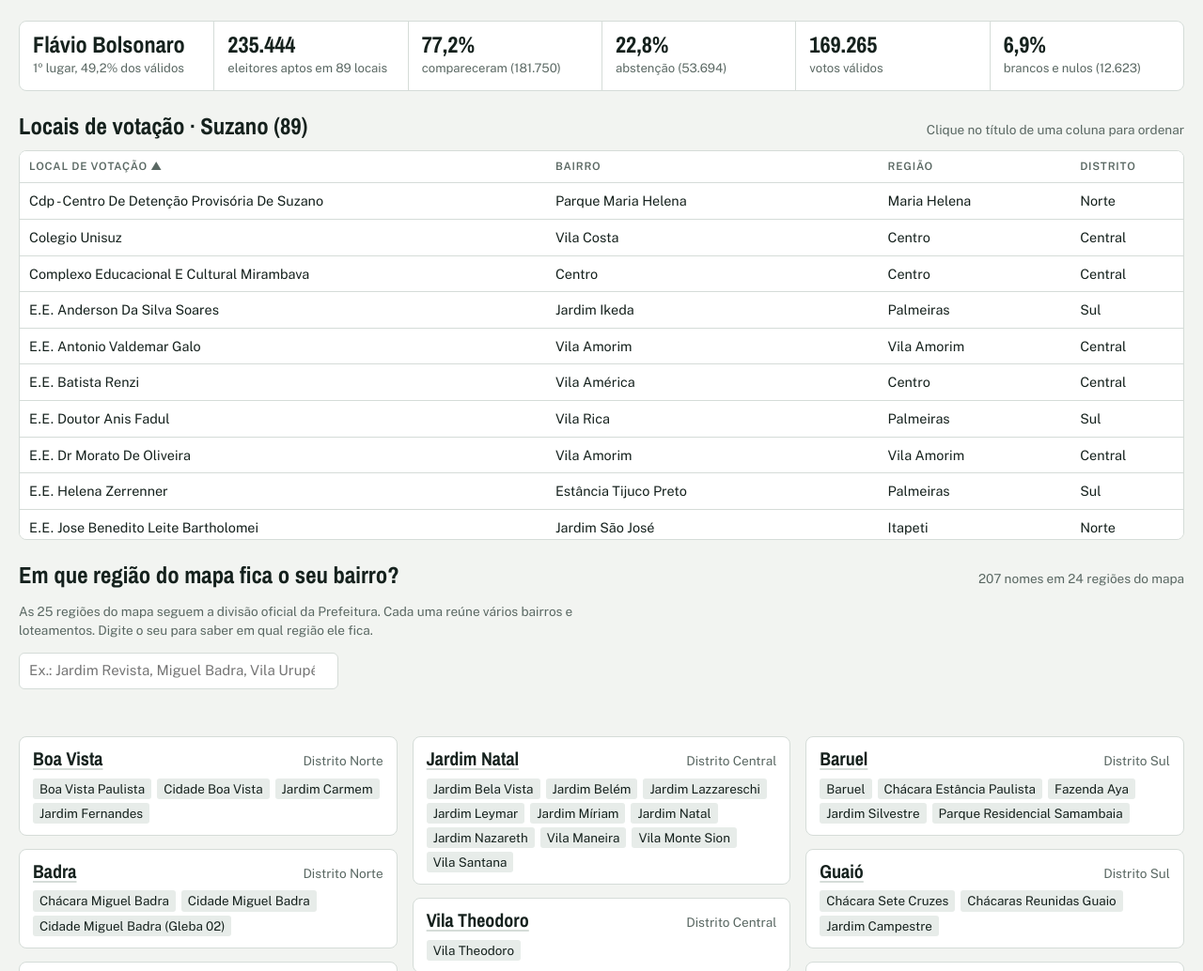
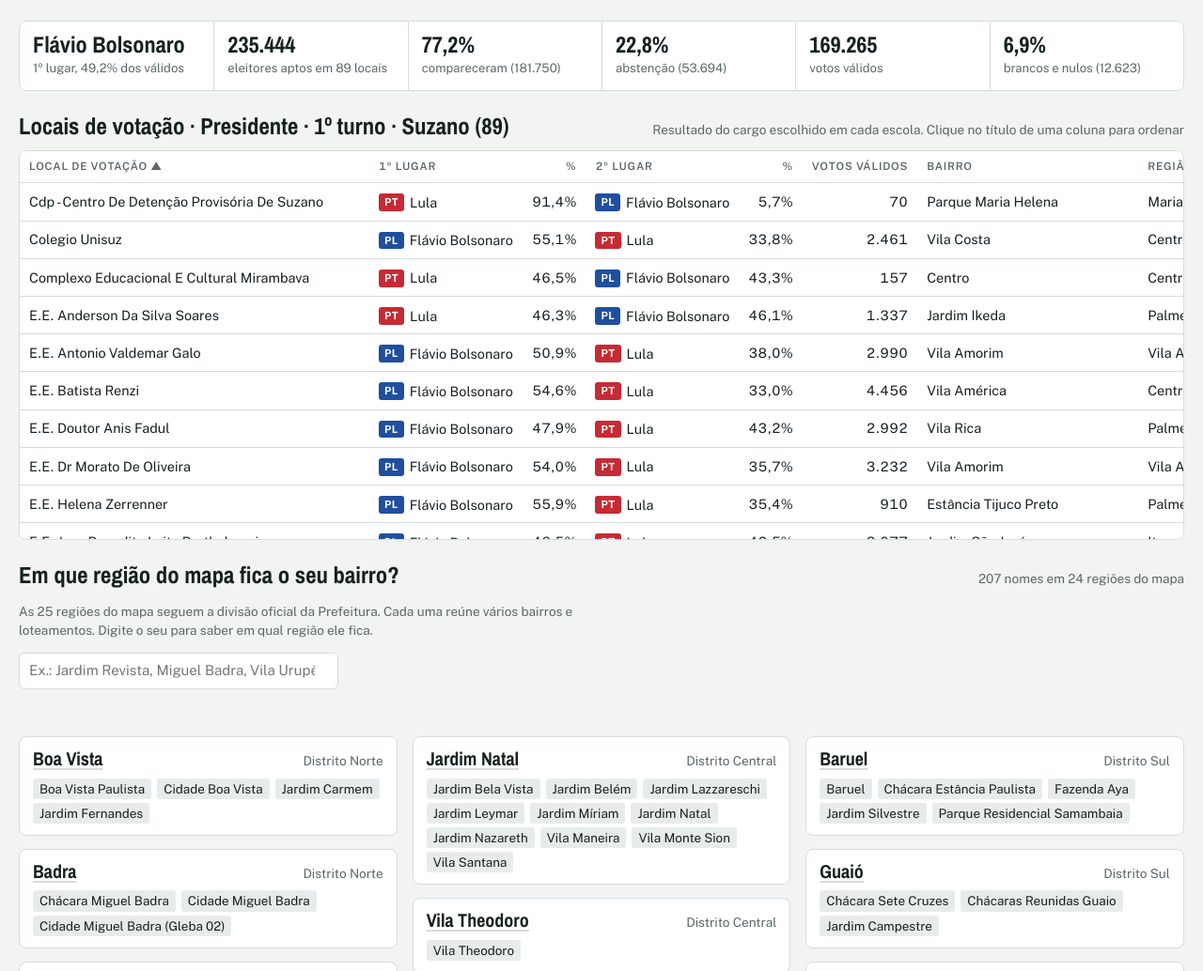
Before and after one commit to eudouglaspena/suzano-nas-urnas, a plain HTML site: page index.html in a window 1280 px wide. Shown: the part 1166-2200 px from the top of the page at 94% size. Drawn offline with nearby package versions, Linux system fonts and the light colour scheme.

Commit message:
Resultado de votos em cada local de votação
Co-Authored-By: Claude Opus 5.5 <noreply@anthropic.com>
Claude-Session: https://claude.ai/code/session_01LrVdTM2Sf1kCYckY4SNBrC

```diff
--- a/index.html
+++ b/index.html
@@ -153,6 +153,7 @@ thead th{font-size:.72rem;text-transform:uppercase;letter-spacing:.07em;color:va
 th button{all:unset;cursor:pointer}
 th[aria-sort="descending"] button::after{content:" ▼"} th[aria-sort="ascending"] button::after{content:" ▲"}
 tbody tr:hover{background:var(--soft)}
+.wn{display:inline-flex;gap:6px;align-items:center}
 .sechead{display:flex;justify-content:space-between;align-items:baseline;gap:12px;flex-wrap:wrap}
 
 /* bairros */
@@ -231,7 +232,7 @@ footer p{margin:0}
   <section class="summary" id="summary" aria-label="Resumo do recorte"></section>
 
   <section style="display:grid;gap:12px">
-    <div class="sechead"><h2 id="loctitle">Locais de votação</h2><span class="note">Clique no título de uma coluna para ordenar</span></div>
+    <div class="sechead"><h2 id="loctitle">Locais de votação</h2><span class="note">Resultado do cargo escolhido em cada escola. Clique no título de uma coluna para ordenar</span></div>
     <div class="tbl tbl-scroll" tabindex="0" aria-label="Lista de locais de votação"><table id="tl"></table></div>
   </section>
 
@@ -477,20 +478,28 @@ function drawSummary(){
 /* locais */
 let lsort = ["nm",1];
 function drawLocais(){
-  const rows = scopeIdx().map(i => L[i]);
+  const c = cargo(), info = st.cand!=null ? candInfo(c, st.cand) : null;
+  const rows = scopeIdx().map(i => { const A = agg(c,[i]), R = ranked(c,A); return {l:L[i], A, R, cv: info ? candVotes(c,A,st.cand) : 0}; });
+  const nmc = r => r ? `<span class="wn">${chip(r.p, r.p)} ${esc(r.n)}</span>` : "";
   const cols = [
-    {k:"nm",h:"Local de votação",v:r=>r.nm},
-    {k:"mb",h:"Bairro",v:r=>r.mb},
-    {k:"b",h:"Região",v:r=>r.b},
-    {k:"d",h:"Distrito",v:r=>DIS_OF[r.b]||""},
+    {k:"nm",h:"Local de votação",v:r=>r.l.nm},
+    {k:"w1",h:"1º lugar",v:r=>r.R[0]?r.R[0].n:"",html:r=>nmc(r.R[0])},
+    {k:"p1",h:"%",num:1,v:r=>r.R[0]&&r.A.valid?r.R[0].votes/r.A.valid:0,html:r=>r.R[0]?pct(r.R[0].votes,r.A.valid)+"%":""},
+    {k:"w2",h:"2º lugar",v:r=>r.R[1]?r.R[1].n:"",html:r=>nmc(r.R[1])},
+    {k:"p2",h:"%",num:1,v:r=>r.R[1]&&r.A.valid?r.R[1].votes/r.A.valid:0,html:r=>r.R[1]?pct(r.R[1].votes,r.A.valid)+"%":""},
   ];
-  const col = cols.find(c=>c.k===lsort[0]);
-  rows.sort((a,b)=>{const x=col.v(a),y=col.v(b);return x.localeCompare(y,"pt")*lsort[1]});
+  if (info) cols.push({k:"cv",h:info.n,num:1,v:r=>r.cv,html:r=>`${fmt(r.cv)} <span class="note">(${pct(r.cv,r.A.valid)}%)</span>`});
+  cols.push({k:"va",h:"Votos válidos",num:1,v:r=>r.A.valid,html:r=>fmt(r.A.valid)},
+    {k:"mb",h:"Bairro",v:r=>r.l.mb},
+    {k:"b",h:"Região",v:r=>r.l.b},
+    {k:"d",h:"Distrito",v:r=>DIS_OF[r.l.b]||""});
+  let col = cols.find(x=>x.k===lsort[0]); if (!col){ lsort=["nm",1]; col=cols[0]; }
+  rows.sort((a,b)=>{const x=col.v(a),y=col.v(b);return (col.num ? x-y : x.localeCompare(y,"pt"))*lsort[1]});
   const t = document.getElementById("tl");
-  t.innerHTML = `<thead><tr>${cols.map(c=>`<th class="l" aria-sort="${c.k===lsort[0]?(lsort[1]>0?"ascending":"descending"):"none"}"><button type="button" data-k="${c.k}">${c.h}</button></th>`).join("")}</tr></thead>
-    <tbody>${rows.map(r=>`<tr>${cols.map(c=>`<td class="l">${esc(c.v(r))}</td>`).join("")}</tr>`).join("") || `<tr><td class="l" colspan="${cols.length}">Nenhum local de votação neste recorte.</td></tr>`}</tbody>`;
-  t.querySelectorAll("th button").forEach(b=>b.addEventListener("click",()=>{ lsort = [b.dataset.k, b.dataset.k===lsort[0] ? -lsort[1] : 1]; drawLocais(); }));
-  document.getElementById("loctitle").textContent = `Locais de votação · ${scopeName()} (${rows.length})`;
+  t.innerHTML = `<thead><tr>${cols.map(x=>`<th class="${x.num?"":"l"}" aria-sort="${x.k===lsort[0]?(lsort[1]>0?"ascending":"descending"):"none"}"><button type="button" data-k="${x.k}">${esc(x.h)}</button></th>`).join("")}</tr></thead>
+    <tbody>${rows.map(r=>`<tr>${cols.map(x=>`<td class="${x.num?"":"l"}">${x.html?x.html(r):esc(x.v(r))}</td>`).join("")}</tr>`).join("") || `<tr><td class="l" colspan="${cols.length}">Nenhum local de votação neste recorte.</td></tr>`}</tbody>`;
+  t.querySelectorAll("th button").forEach(b=>b.addEventListener("click",()=>{ const k=b.dataset.k, nc=cols.find(x=>x.k===k); lsort = [k, k===lsort[0] ? -lsort[1] : (nc.num ? -1 : 1)]; drawLocais(); }));
+  document.getElementById("loctitle").textContent = `Locais de votação · ${c.label} · ${scopeName()} (${rows.length})`;
 }
 
 /* nomes do dia a dia */
```
